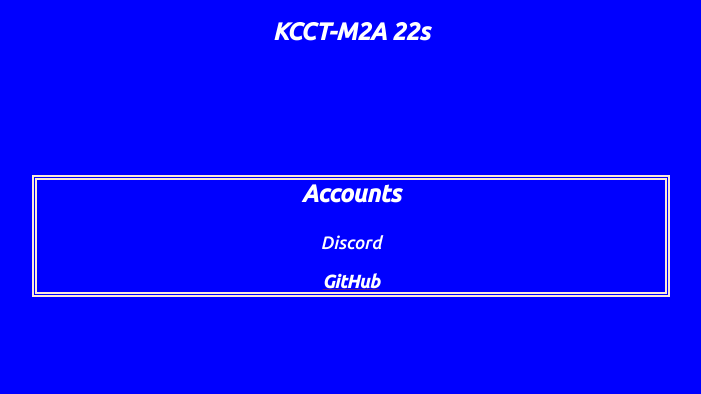
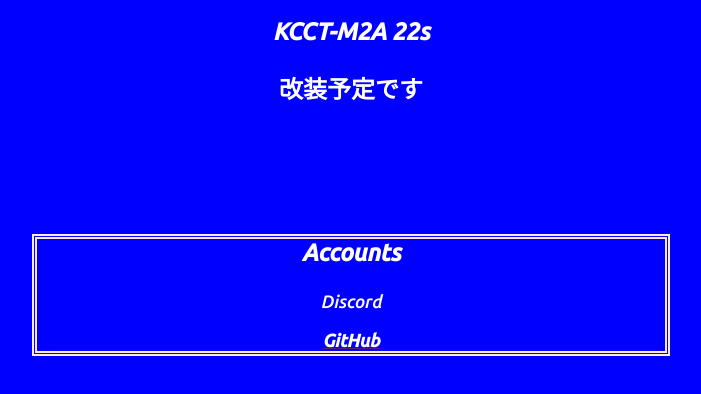
Before and after one commit to SpamKan-eko/mywebpage, a plain HTML site: page profile.html in a window 1280 px wide. Shown: the part 502-896 px from the top of the page, without its empty margins (289-990 px from the left). Drawn offline with Linux system fonts and the light colour scheme; a web font is replaced by a local one.

Commit message:
Update profile.html

```diff
--- a/profile.html
+++ b/profile.html
@@ -16,6 +16,7 @@
 </a>
 <h2>Name:SpamKan0</h2>
 <h3>KCCT-M2A 22s</h3>
+<h3>改装予定です</h3>
 <div class="accounts">
     <h3><b>Accounts</b></h3>
     <details>
```
